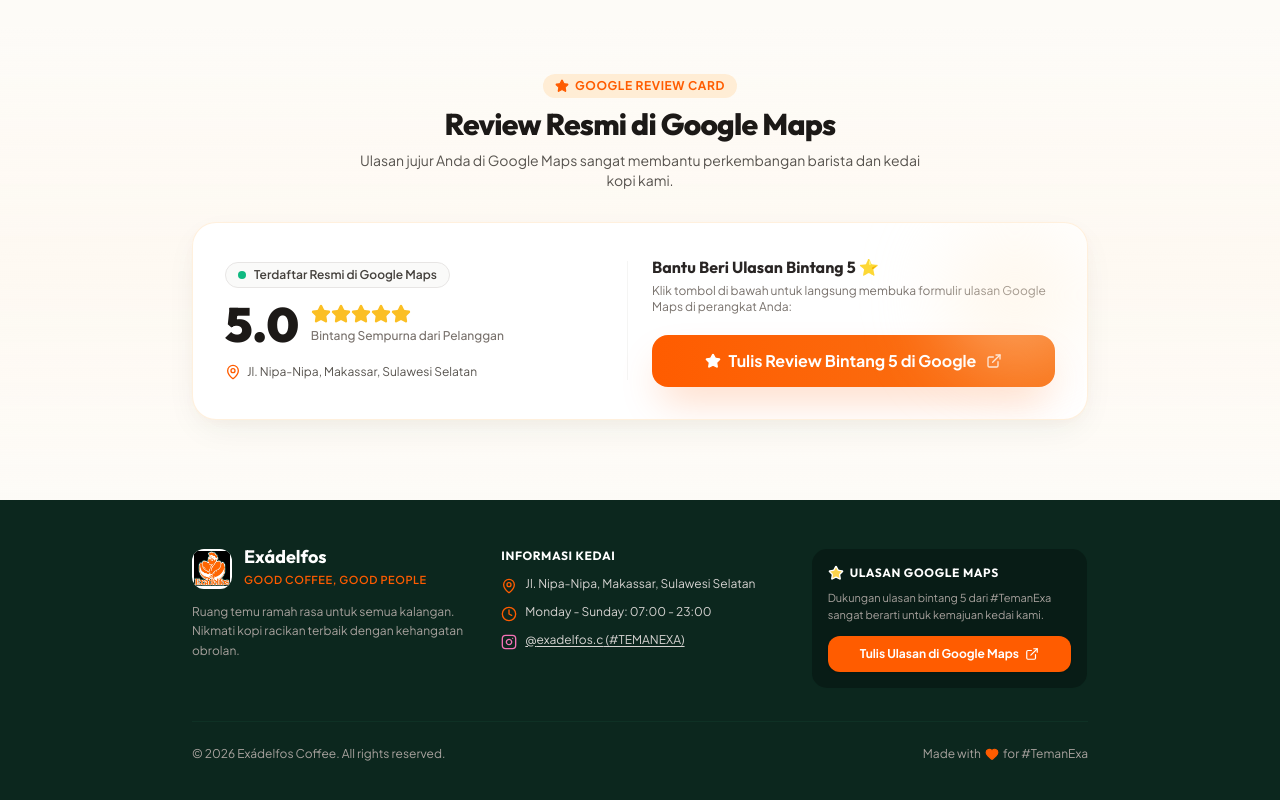
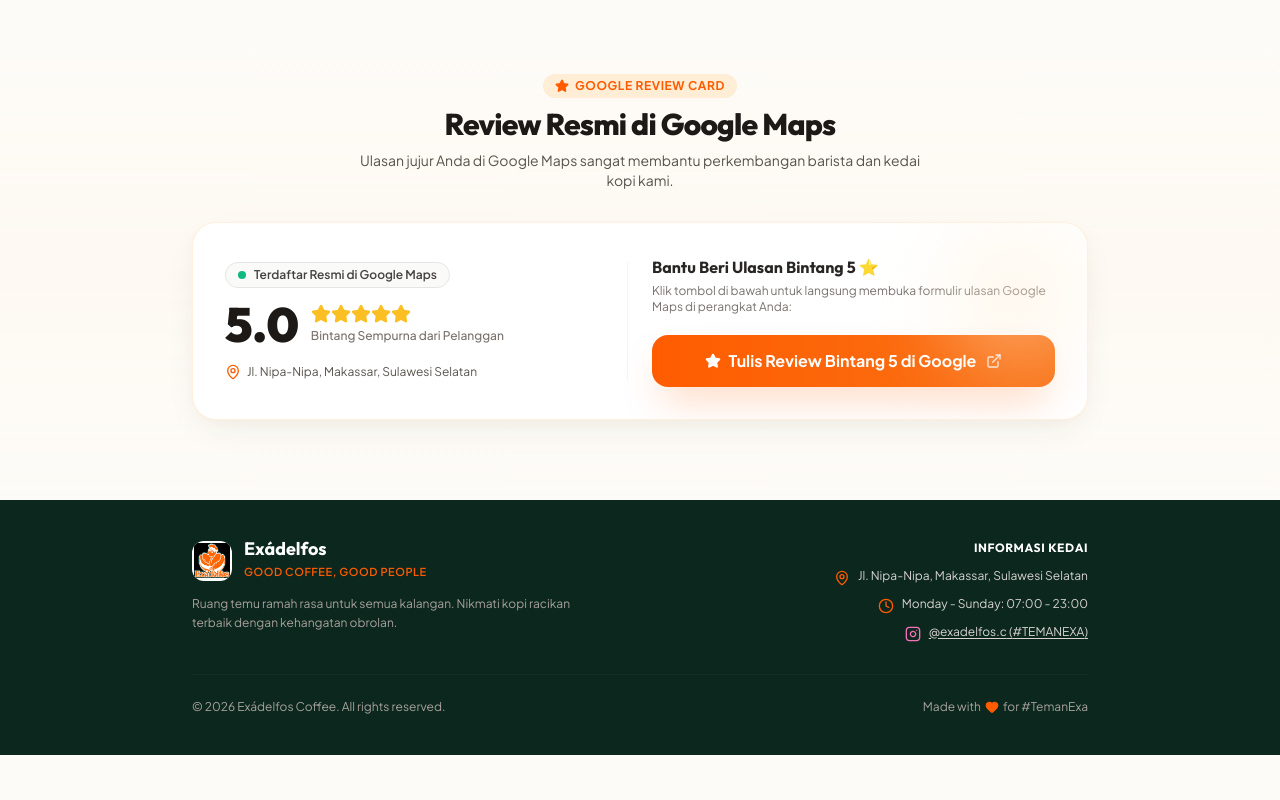
Before and after one commit to gryvnalvrdo/exadelfos, a React (Vite) app: page / in a window 1280 px wide. Shown: the part 5303-6103 px from the top of the page. After the commit the page ends 6058 px from the top, so only its background shows below. Built offline with nearby package versions, Linux system fonts and the light colour scheme.

Commit message:
style: remove Google Review CTA block from footer

```diff
--- a/src/components/Footer.jsx
+++ b/src/components/Footer.jsx
@@ -1,17 +1,13 @@
 import React from 'react';
-import { MapPin, Clock, Heart, Star, ExternalLink } from 'lucide-react';
+import { MapPin, Clock, Heart } from 'lucide-react';
 import { InstagramIcon } from './Icons';
 import { CAFE_INFO } from '../data/menu';
 
 export default function Footer() {
-  const handleDirectReview = () => {
-    window.open(CAFE_INFO.googleReviewUrl, '_blank', 'noopener,noreferrer');
-  };
-
   return (
-    <footer className="bg-exa-green-800 text-stone-300 pt-12 pb-24 sm:pb-12 px-4 sm:px-6">
+    <footer className="bg-exa-green-800 text-stone-300 pt-10 pb-24 sm:pb-10 px-4 sm:px-6">
       <div className="max-w-4xl mx-auto">
-        <div className="grid grid-cols-1 md:grid-cols-3 gap-8 pb-8 border-b border-exa-green-700/60">
+        <div className="grid grid-cols-1 sm:grid-cols-2 gap-8 pb-8 border-b border-exa-green-700/60">
           {/* Col 1: Brand Info */}
           <div>
             <div className="flex items-center gap-3 mb-3">
@@ -25,25 +21,25 @@
                 </span>
               </div>
             </div>
-            <p className="text-xs text-stone-400 leading-relaxed">
+            <p className="text-xs text-stone-400 leading-relaxed max-w-sm">
               Ruang temu ramah rasa untuk semua kalangan. Nikmati kopi racikan terbaik dengan kehangatan obrolan.
             </p>
           </div>
 
-          {/* Col 2: Jam Operasional & Lokasi */}
-          <div className="space-y-2.5 text-xs">
+          {/* Col 2: Informasi Kedai & Jam Operasional */}
+          <div className="space-y-2.5 text-xs sm:text-right">
             <h5 className="text-white font-bold uppercase tracking-wider text-xs mb-3 text-orange-300">
               Informasi Kedai
             </h5>
-            <div className="flex items-start gap-2">
+            <div className="flex items-start gap-2 sm:justify-end">
               <MapPin className="w-4 h-4 text-exa-orange shrink-0 mt-0.5" />
               <span>{CAFE_INFO.address}</span>
             </div>
-            <div className="flex items-start gap-2">
+            <div className="flex items-start gap-2 sm:justify-end">
               <Clock className="w-4 h-4 text-exa-orange shrink-0 mt-0.5" />
               <span>{CAFE_INFO.operatingHours}</span>
             </div>
-            <div className="flex items-start gap-2">
+            <div className="flex items-start gap-2 sm:justify-end">
               <InstagramIcon className="w-4 h-4 text-pink-400 shrink-0 mt-0.5" />
               <a
                 href={CAFE_INFO.instagramUrl}
@@ -54,24 +50,6 @@
                 @{CAFE_INFO.instagramHandle} ({CAFE_INFO.hashtag})
               </a>
             </div>
-          </div>
-
-          {/* Col 3: Review CTA */}
-          <div className="bg-exa-green-900/60 p-4 rounded-2xl border border-exa-green-700/40">
-            <h5 className="text-white font-bold text-xs uppercase tracking-wider mb-2 flex items-center gap-1.5 text-amber-300">
-              <Star className="w-4 h-4 fill-amber-300" />
-              Ulasan Google Maps
-            </h5>
-            <p className="text-[11px] text-stone-400 mb-3 leading-relaxed">
-              Dukungan ulasan bintang 5 dari #TemanExa sangat berarti untuk kemajuan kedai kami.
-            </p>
-            <button
-              onClick={handleDirectReview}
-              className="w-full py-2.5 px-3 bg-exa-orange hover:bg-exa-orange-600 text-white font-bold text-xs rounded-xl shadow transition text-center inline-flex items-center justify-center gap-1.5 active:scale-95"
-            >
-              <span>Tulis Ulasan di Google Maps</span>
-              <ExternalLink className="w-3.5 h-3.5" />
-            </button>
           </div>
         </div>
 
```
